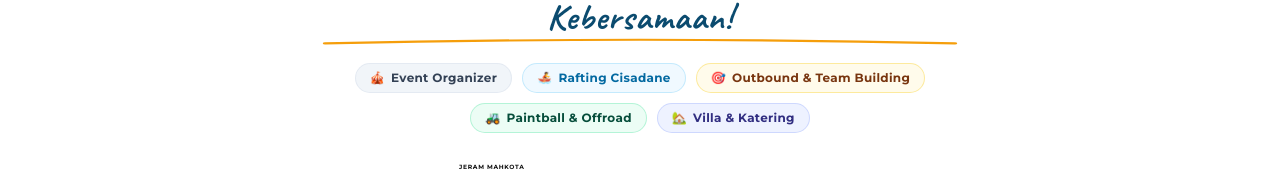
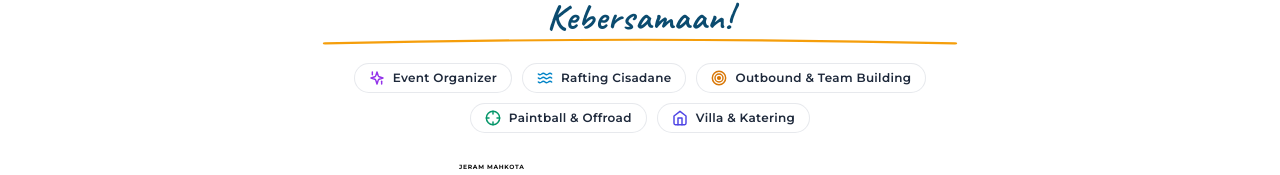
Before and after one commit to dzaky-afk/web-rafting, a Next.js app: page / in a window 1280 px wide. Shown: the part 226-401 px from the top of the page. Built offline with nearby package versions, Linux system fonts and the light colour scheme; no server answers.

Commit message:
feat(hero-whyus): replace emoji icons with professional SVGs and upgrade whyus image to crystal clear HD

```diff
--- a/src/components/Hero.tsx
+++ b/src/components/Hero.tsx
@@ -111,41 +111,66 @@
           </svg>
         </div>
 
-        {/* Opsi 2: Service Pillars / Mini Pill Badges (EO & Outdoor Specialist) */}
+        {/* Opsi 2: Service Pillars / Mini Pill Badges with Professional Vector SVGs */}
         <div className="mt-3 sm:mt-4 flex flex-wrap items-center justify-center gap-1.5 sm:gap-2.5 max-w-3xl mx-auto px-2">
           <a
             href="#about"
-            className="inline-flex items-center gap-1.5 px-3 py-1 sm:px-3.5 sm:py-1.5 rounded-full bg-slate-100 hover:bg-[#0c243f] text-slate-700 hover:text-white border border-slate-200/80 hover:border-[#0c243f] text-[10px] sm:text-xs font-bold font-sans tracking-wide transition-all duration-200 shadow-2xs hover:shadow-sm no-underline"
+            className="group inline-flex items-center gap-2 px-3 sm:px-3.5 py-1.5 rounded-full bg-white hover:bg-[#0c243f] text-slate-800 hover:text-white border border-gray-200/90 hover:border-[#0c243f] text-[11px] sm:text-xs font-semibold font-sans tracking-wide transition-all duration-200 shadow-2xs hover:shadow-sm no-underline"
           >
-            <span>🎪</span>
+            <svg className="w-3.5 h-3.5 sm:w-4 sm:h-4 text-purple-600 group-hover:text-purple-300 transition-colors shrink-0" viewBox="0 0 24 24" fill="none" stroke="currentColor" strokeWidth="2.2" strokeLinecap="round" strokeLinejoin="round">
+              <path d="m12 3-1.9 5.8a2 2 0 0 1-1.3 1.3L3 12l5.8 1.9a2 2 0 0 1 1.3 1.3L12 21l1.9-5.8a2 2 0 0 1 1.3-1.3L21 12l-5.8-1.9a2 2 0 0 1-1.3-1.3L12 3Z"/>
+              <path d="M5 3v4"/>
+              <path d="M19 17v4"/>
+            </svg>
             <span>Event Organizer</span>
           </a>
+
           <a
             href="#paket-rafting"
-            className="inline-flex items-center gap-1.5 px-3 py-1 sm:px-3.5 sm:py-1.5 rounded-full bg-sky-50 hover:bg-[#0284c7] text-[#0369a1] hover:text-white border border-sky-200/80 hover:border-[#0284c7] text-[10px] sm:text-xs font-bold font-sans tracking-wide transition-all duration-200 shadow-2xs hover:shadow-sm no-underline"
+            className="group inline-flex items-center gap-2 px-3 sm:px-3.5 py-1.5 rounded-full bg-white hover:bg-[#0284c7] text-slate-800 hover:text-white border border-gray-200/90 hover:border-[#0284c7] text-[11px] sm:text-xs font-semibold font-sans tracking-wide transition-all duration-200 shadow-2xs hover:shadow-sm no-underline"
           >
-            <span>🚣</span>
+            <svg className="w-3.5 h-3.5 sm:w-4 sm:h-4 text-sky-600 group-hover:text-sky-200 transition-colors shrink-0" viewBox="0 0 24 24" fill="none" stroke="currentColor" strokeWidth="2.2" strokeLinecap="round" strokeLinejoin="round">
+              <path d="M2 6c.6.5 1.2 1 2.5 1C7 7 7 5 9.5 5c2.6 0 2.4 2 5 2 2.5 0 2.5-2 5-2 1.3 0 1.9.5 2.5 1"/>
+              <path d="M2 12c.6.5 1.2 1 2.5 1 2.5 0 2.5-2 5-2 2.6 0 2.4 2 5 2 2.5 0 2.5-2 5-2 1.3 0 1.9.5 2.5 1"/>
+              <path d="M2 18c.6.5 1.2 1 2.5 1 2.5 0 2.5-2 5-2 2.6 0 2.4 2 5 2 2.5 0 2.5-2 5-2 1.3 0 1.9.5 2.5 1"/>
+            </svg>
             <span>Rafting Cisadane</span>
           </a>
+
           <a
             href="#aktivitas"
-            className="inline-flex items-center gap-1.5 px-3 py-1 sm:px-3.5 sm:py-1.5 rounded-full bg-amber-50 hover:bg-[#f59e0b] text-amber-900 hover:text-white border border-amber-200/80 hover:border-[#f59e0b] text-[10px] sm:text-xs font-bold font-sans tracking-wide transition-all duration-200 shadow-2xs hover:shadow-sm no-underline"
+            className="group inline-flex items-center gap-2 px-3 sm:px-3.5 py-1.5 rounded-full bg-white hover:bg-[#d97706] text-slate-800 hover:text-white border border-gray-200/90 hover:border-[#d97706] text-[11px] sm:text-xs font-semibold font-sans tracking-wide transition-all duration-200 shadow-2xs hover:shadow-sm no-underline"
           >
-            <span>🎯</span>
+            <svg className="w-3.5 h-3.5 sm:w-4 sm:h-4 text-amber-600 group-hover:text-amber-200 transition-colors shrink-0" viewBox="0 0 24 24" fill="none" stroke="currentColor" strokeWidth="2.2" strokeLinecap="round" strokeLinejoin="round">
+              <circle cx="12" cy="12" r="10"/>
+              <circle cx="12" cy="12" r="6"/>
+              <circle cx="12" cy="12" r="2" fill="currentColor"/>
+            </svg>
             <span>Outbound &amp; Team Building</span>
           </a>
+
           <a
             href="#aktivitas"
-            className="inline-flex items-center gap-1.5 px-3 py-1 sm:px-3.5 sm:py-1.5 rounded-full bg-emerald-50 hover:bg-[#10b981] text-emerald-900 hover:text-white border border-emerald-200/80 hover:border-[#10b981] text-[10px] sm:text-xs font-bold font-sans tracking-wide transition-all duration-200 shadow-2xs hover:shadow-sm no-underline"
+            className="group inline-flex items-center gap-2 px-3 sm:px-3.5 py-1.5 rounded-full bg-white hover:bg-[#059669] text-slate-800 hover:text-white border border-gray-200/90 hover:border-[#059669] text-[11px] sm:text-xs font-semibold font-sans tracking-wide transition-all duration-200 shadow-2xs hover:shadow-sm no-underline"
           >
-            <span>🚜</span>
+            <svg className="w-3.5 h-3.5 sm:w-4 sm:h-4 text-emerald-600 group-hover:text-emerald-200 transition-colors shrink-0" viewBox="0 0 24 24" fill="none" stroke="currentColor" strokeWidth="2.2" strokeLinecap="round" strokeLinejoin="round">
+              <circle cx="12" cy="12" r="10"/>
+              <line x1="22" y1="12" x2="18" y2="12"/>
+              <line x1="6" y1="12" x2="2" y2="12"/>
+              <line x1="12" y1="6" x2="12" y2="2"/>
+              <line x1="12" y1="22" x2="12" y2="18"/>
+            </svg>
             <span>Paintball &amp; Offroad</span>
           </a>
+
           <a
             href="#accommodation"
-            className="inline-flex items-center gap-1.5 px-3 py-1 sm:px-3.5 sm:py-1.5 rounded-full bg-indigo-50 hover:bg-indigo-600 text-indigo-900 hover:text-white border border-indigo-200/80 hover:border-indigo-600 text-[10px] sm:text-xs font-bold font-sans tracking-wide transition-all duration-200 shadow-2xs hover:shadow-sm no-underline"
+            className="group inline-flex items-center gap-2 px-3 sm:px-3.5 py-1.5 rounded-full bg-white hover:bg-[#4f46e5] text-slate-800 hover:text-white border border-gray-200/90 hover:border-[#4f46e5] text-[11px] sm:text-xs font-semibold font-sans tracking-wide transition-all duration-200 shadow-2xs hover:shadow-sm no-underline"
           >
-            <span>🏡</span>
+            <svg className="w-3.5 h-3.5 sm:w-4 sm:h-4 text-indigo-600 group-hover:text-indigo-200 transition-colors shrink-0" viewBox="0 0 24 24" fill="none" stroke="currentColor" strokeWidth="2.2" strokeLinecap="round" strokeLinejoin="round">
+              <path d="m3 9 9-7 9 7v11a2 2 0 0 1-2 2H5a2 2 0 0 1-2-2z"/>
+              <polyline points="9 22 9 12 15 12 15 22"/>
+            </svg>
             <span>Villa &amp; Katering</span>
           </a>
         </div>
--- a/src/components/WhyUs.tsx
+++ b/src/components/WhyUs.tsx
@@ -139,7 +139,7 @@
                 src="/images/drive_uploads/whyus-new.webp"
                 alt="Peserta Rafting Cisadane SA Adventure bergaya di sungai Bogor"
                 fill
-                quality={80}
+                quality={90}
                 sizes="(max-width: 768px) 100vw, 50vw"
                 className="object-cover object-top hover:scale-105 transition-transform duration-700 ease-in-out"
               />
```
Also changed, not shown: public/images/drive_uploads/whyus-new.webp, 1 other file (tests, documents, lock files or other folders).
